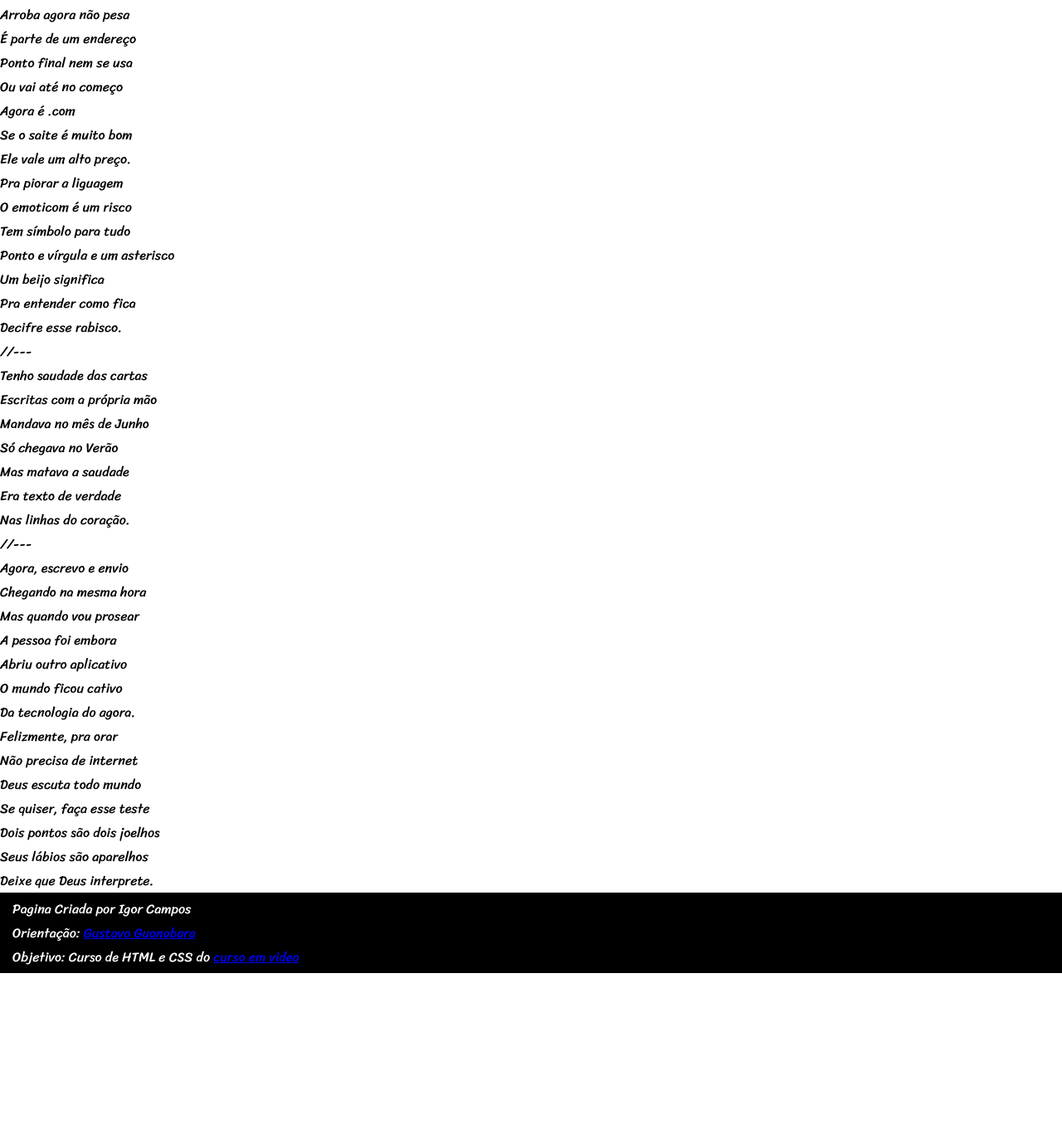
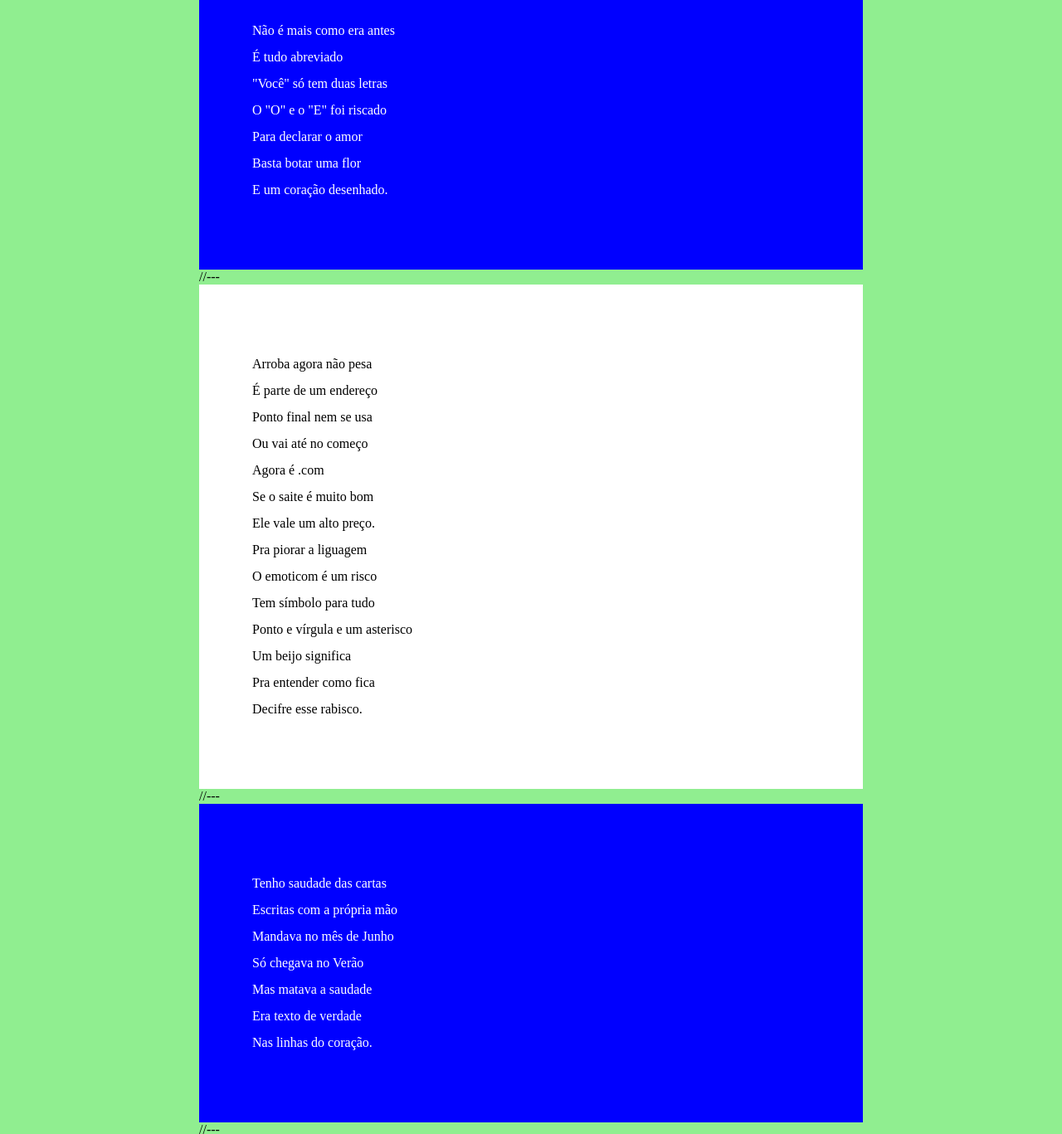
Before and after one commit to CEFET-Igor/Projeto-Cordel-Moderno, a plain HTML site: page index.html in a window 1280 px wide. Shown: the part 560-1927 px from the top of the page at 83% size. Before the commit the page ends 1733 px from the top, so only its background shows below. Drawn offline with Linux system fonts and the light colour scheme.

Commit message:
finalizações do html
finalização do html

```diff
--- a/index.html
+++ b/index.html
@@ -14,7 +14,7 @@
     </header>
 
     <main>
-        <section>
+        <section class="normal">
             <p class="Estrofe">
                 <p>Estou ficando cansado</p>
                 <p>Da tal tecnologia</p>
@@ -28,7 +28,7 @@
 
         //---
 
-        <section>
+        <section class="img">
             <p class="Estrofe">
                 <p>Não é mais como era antes</p>
                 <p>É tudo abreviado</p>
@@ -42,7 +42,7 @@
 
         //---
 
-        <section>
+        <section class="normal">
             <p class="Estrofe">
                 <p>Arroba agora não pesa</p>
                 <p>É parte de um endereço</p>
@@ -68,7 +68,7 @@
 
         //---
 
-        <section>
+        <section class="img">
             <p class="Estrofe">
                 <p>Tenho saudade das cartas</p>
                 <p>Escritas com a própria mão</p>
@@ -82,7 +82,7 @@
 
         //---
 
-        <section>
+        <section class="normal">
             <p class="Estrofe">
                 <p>Agora, escrevo e envio</p>
                 <p>Chegando na mesma hora</p>
@@ -107,9 +107,9 @@
 
     <footer>
         <p>Pagina Criada por Igor Campos </p>
-        <p>Orientação: <a href="https://github.com/gustavoguanabara">Gustavo Guanabara</a>
+        <p>Orientação: <a href="https://github.com/gustavoguanabara" target="_blank" rel="external">Gustavo Guanabara</a>
         </p>
-        <p> Objetivo: Curso de HTML e CSS do <a href="https://www.cursoemvideo.com/">curso em video</a></p>
+        <p> Objetivo: Curso de HTML e CSS do <a href="https://www.cursoemvideo.com/" target="_blank" rel="external">curso em video</a></p>
     </footer>
 
 
--- a/style.css
+++ b/style.css
@@ -5,7 +5,7 @@
 
 @import url('https://fonts.googleapis.com/css2?family=Sriracha&display=swap');
 
-
+/*VARIAVEIS GLOBAIS*/
 :root{
 
     --fontePadrao: 'Franklin Gothic Medium', 'Arial Narrow', Arial, sans-serif;
@@ -13,12 +13,19 @@
     --fonteDestaque: 'Sriracha', cursive;
 }
 
-*{
+*{/*CONFIGURAÇÕES GLOBAIS*/
     padding: 0px;
     margin: 0px;
-    font-family: var(--fonteDestaque);
-    font-style: none;
 }
+
+body, html{/*CORPO*/
+    background-color: lightgreen;
+    height: 100vh;
+}
+
+/************
+* CABEÇALHO *
+*************/
 
 header{
     display: flex;
@@ -34,6 +41,31 @@ header > h1, h2 {
     font-family: var(--fonteDestaque);
 }
 
+/********
+* CORPO *
+*********/
+
+main{
+    max-width: 800px;
+    margin: auto;
+}
+main > section{
+    padding: 10vh 5vw;
+    line-height: 2em;
+}
+main > section.normal{
+    background: white;
+    color: black;
+}
+main > section.img{
+    background: blue;
+    color: white;
+}
+
+/*********
+* FOOTER *
+**********/
+
 footer{
     padding: 5px 15px;
     max-height: 99px;
@@ -41,3 +73,17 @@ footer{
     color: white;
     font-family: var(--fontePadrao);
 }
+
+/**************
+* FERRAMENTAS *
+***************/
+
+a{
+    color: rgba(255, 255, 255, 0.445);
+    text-decoration: none;
+    font-weight: bolder;
+}
+a:hover{
+    text-decoration: underline;
+    color: blue;
+}
```
